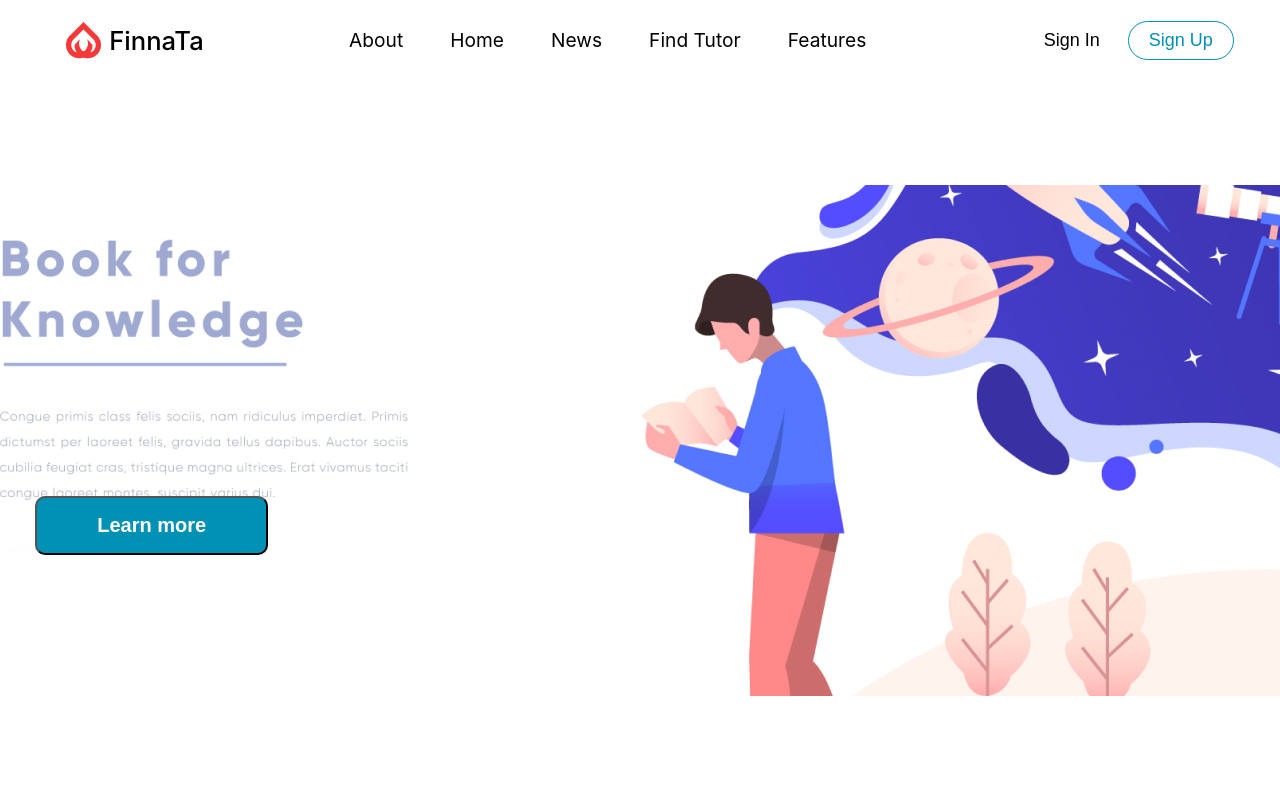
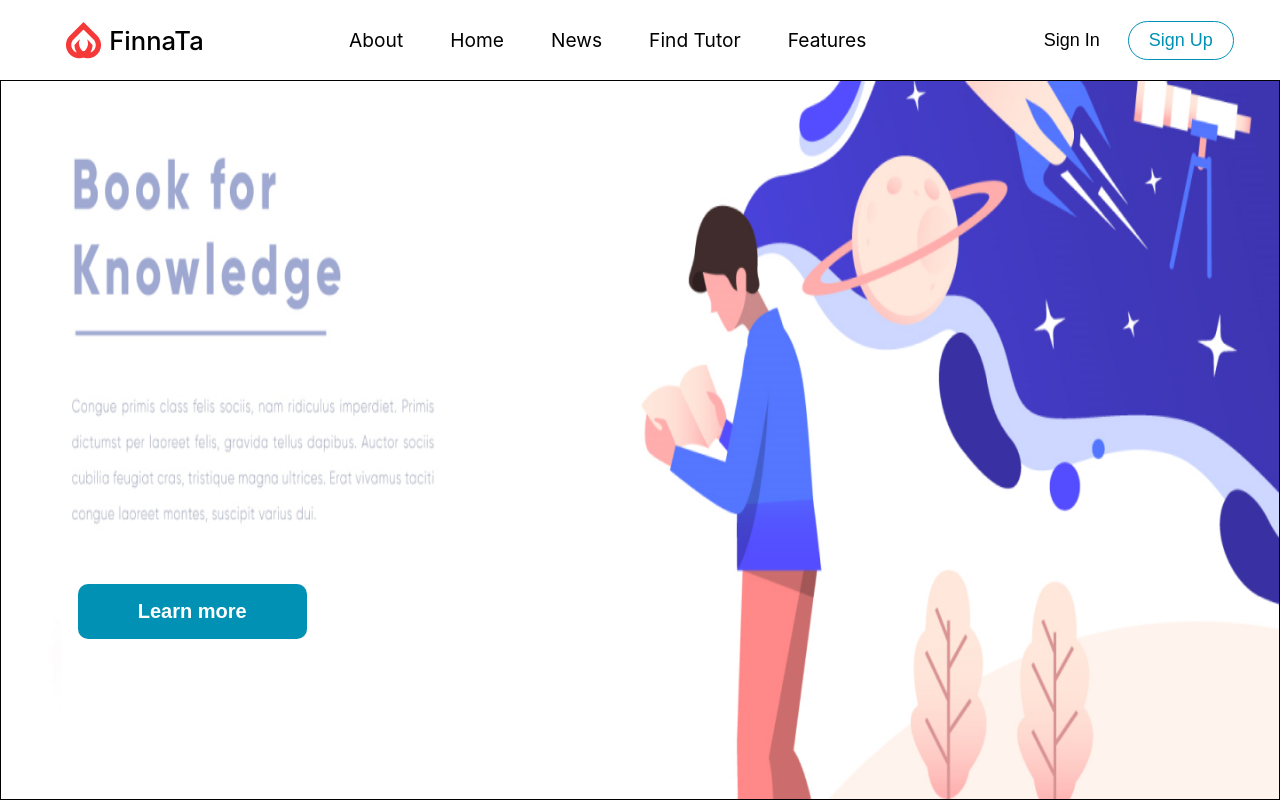
Before and after one commit to tram270600/FinnTA, a React (Create React App) app: page / in a window 1280 px wide. Shown: the top 801 px of the page. Built offline with nearby package versions, Linux system fonts and the light colour scheme.

Commit message:
Fix HeroSection

```diff
--- a/src/components/HeroSection.js
+++ b/src/components/HeroSection.js
@@ -1,6 +1,7 @@
 import React ,{useState} from 'react';
 import './styles/HeroSection.css'
 import {Link} from 'react-router-dom'
+import background from '../images/background.png'
 
 const HeroSection = () => {
     const [isHover, setHover] = useState(false)
@@ -9,16 +10,19 @@ const HeroSection = () => {
     }
     return (
         <div className = 'hero-container'>
-            <Link
-            to = '/'
-            className = 'btn-link'>
+            <div className = 'background'>
+                <img src = {background} />
+                <Link to = '/' className = 'btn-link'>
                     <button
                     onMouseMove = {() => setHover(true)}
                     onMouseLeave = {() => setHover(false)}
                     style = {isHover ? hoverStyle : null}
                     className = 'btn-learn'
-                >Learn more</button>
+                    >Learn more
+                    </button>
                 </Link>
+            </div>
+
         </div>
     )
 }
--- a/src/components/styles/HeroSection.css
+++ b/src/components/styles/HeroSection.css
@@ -1,15 +1,21 @@
 .hero-container{
-    background: url('../../images/background.png') center;
-    background-repeat: no-repeat;
+    /* background: url('../../images/background.png') no-repeat center center; */
+    /* background-size: contain; */
     height: 90vh;
     max-width: 100%;
-    object-fit: contain;
     display: flex;
     align-items: flex-start;
-    /* border: 1px solid black; */
+    border: 1px solid black;
+    position: relative;
 }
-.btn-link{
-    margin: 26rem 2.2rem;
+.background {
+    display: flex;
+    height: 100%;
+    width: 100%;
+    object-fit: contain;
+}
+.background > img {
+    width: 100%;
 }
 .btn-learn{
     border-radius: 10px;
@@ -21,4 +27,8 @@
     text-align: center;
     cursor: pointer;
     padding: 15px 60px;
+    position: absolute;
+    top: 70%;
+    left: 6%;
+    border: none;
 }
```
Lines whose indentation alone changed are shown as unchanged.
